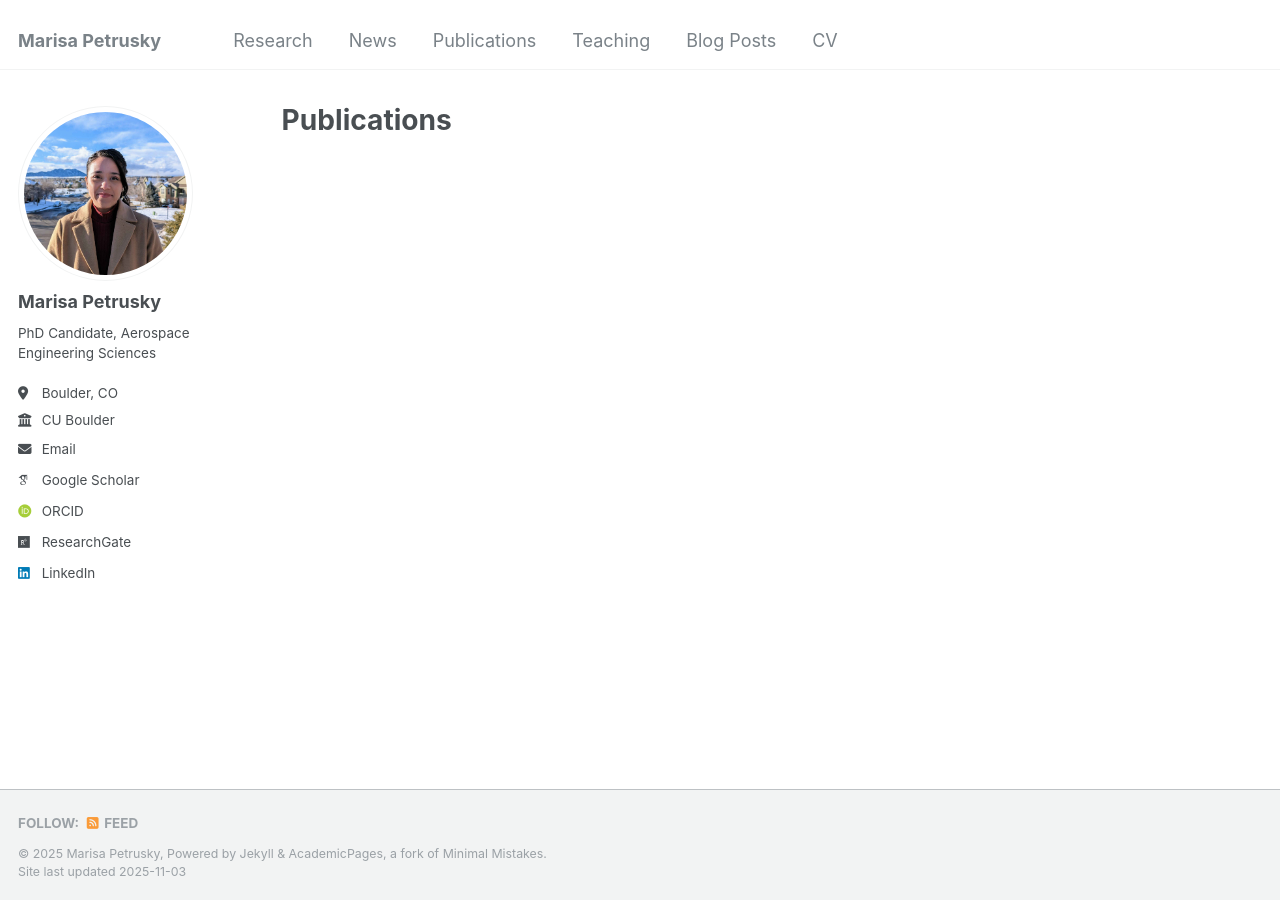
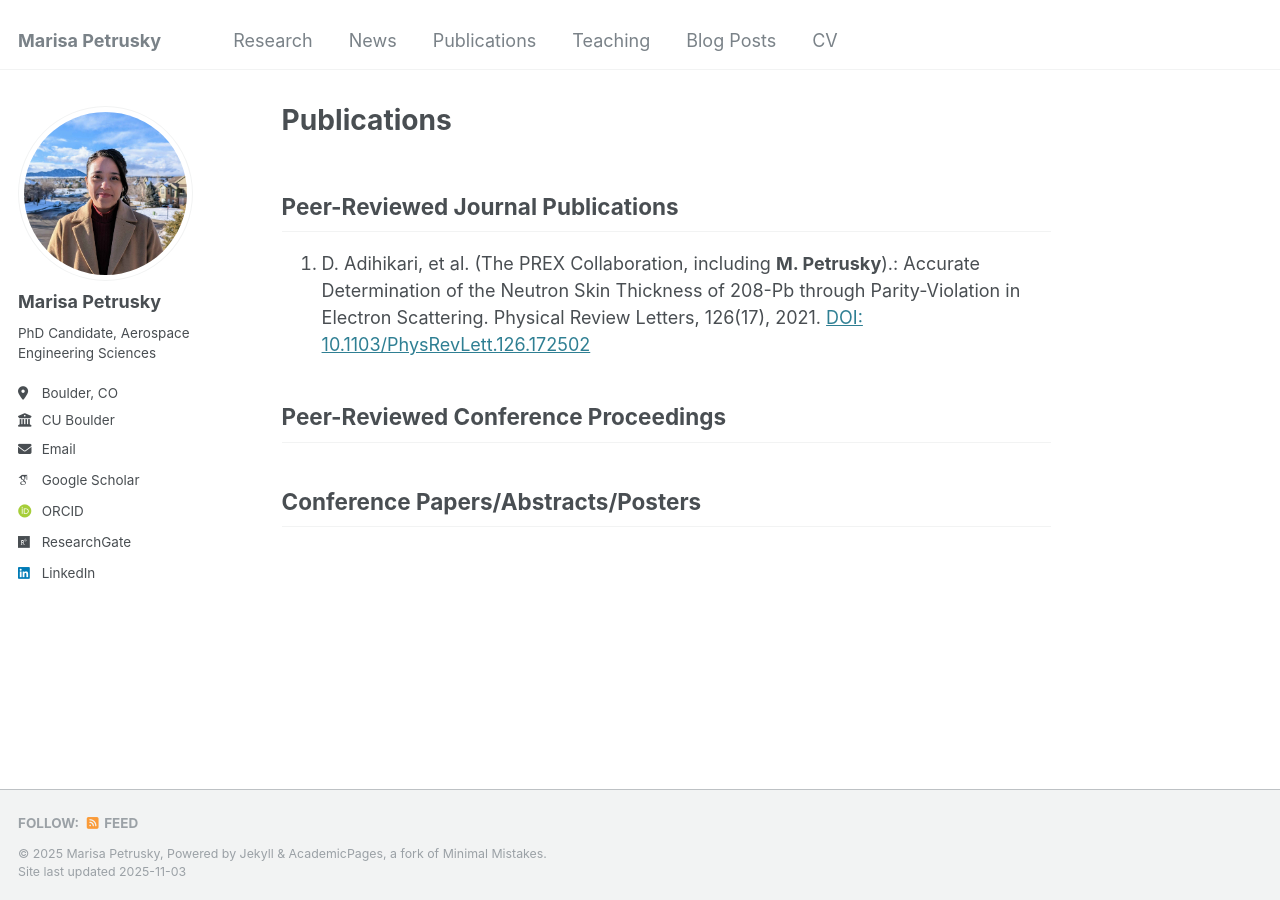
Before and after one commit to marisapetrusky/marisapetrusky.github.io, a Jekyll site: the page built from _pages/publications.md, in a window 1280 px wide. Built offline with Jekyll 4.4.1, drawn with Linux system fonts in a browser that asks for light colours; some web fonts are replaced.

Commit message:
Add peer-reviewed journal publication entry

```diff
--- a/_pages/publications.md
+++ b/_pages/publications.md
@@ -6,3 +6,10 @@ redirect_from:
   - /publications
   - /publications.md
 ---
+
+## Peer-Reviewed Journal Publications
+1. D. Adihikari, et al. (The PREX Collaboration, including **M. Petrusky**).: Accurate Determination of the Neutron Skin Thickness of 208-Pb through Parity-Violation in Electron Scattering. Physical Review Letters, 126(17), 2021. [DOI: 10.1103/PhysRevLett.126.172502](https://doi.org/10.1103/PhysRevLett.126.172502)
+
+## Peer-Reviewed Conference Proceedings
+
+## Conference Papers/Abstracts/Posters
```
